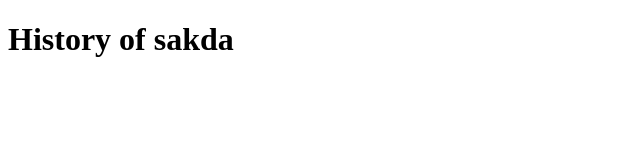
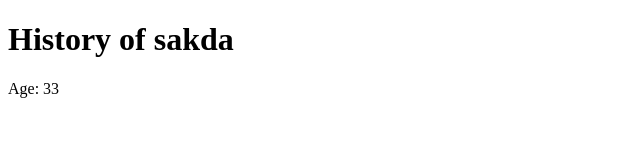
Before and after one commit to onosak99/my-project, a plain HTML site: page home.html in a window 1280 px wide. Shown: the full height of the page, 0-640 px from the left. Drawn offline with Linux system fonts and the light colour scheme.

Commit message:
Update home.html

```diff
--- a/home.html
+++ b/home.html
@@ -7,5 +7,6 @@
 </head>
 <body>
    <h1>History of sakda</h1>
+    <p>Age: 33 </p>
 </body>
 </html>
```
